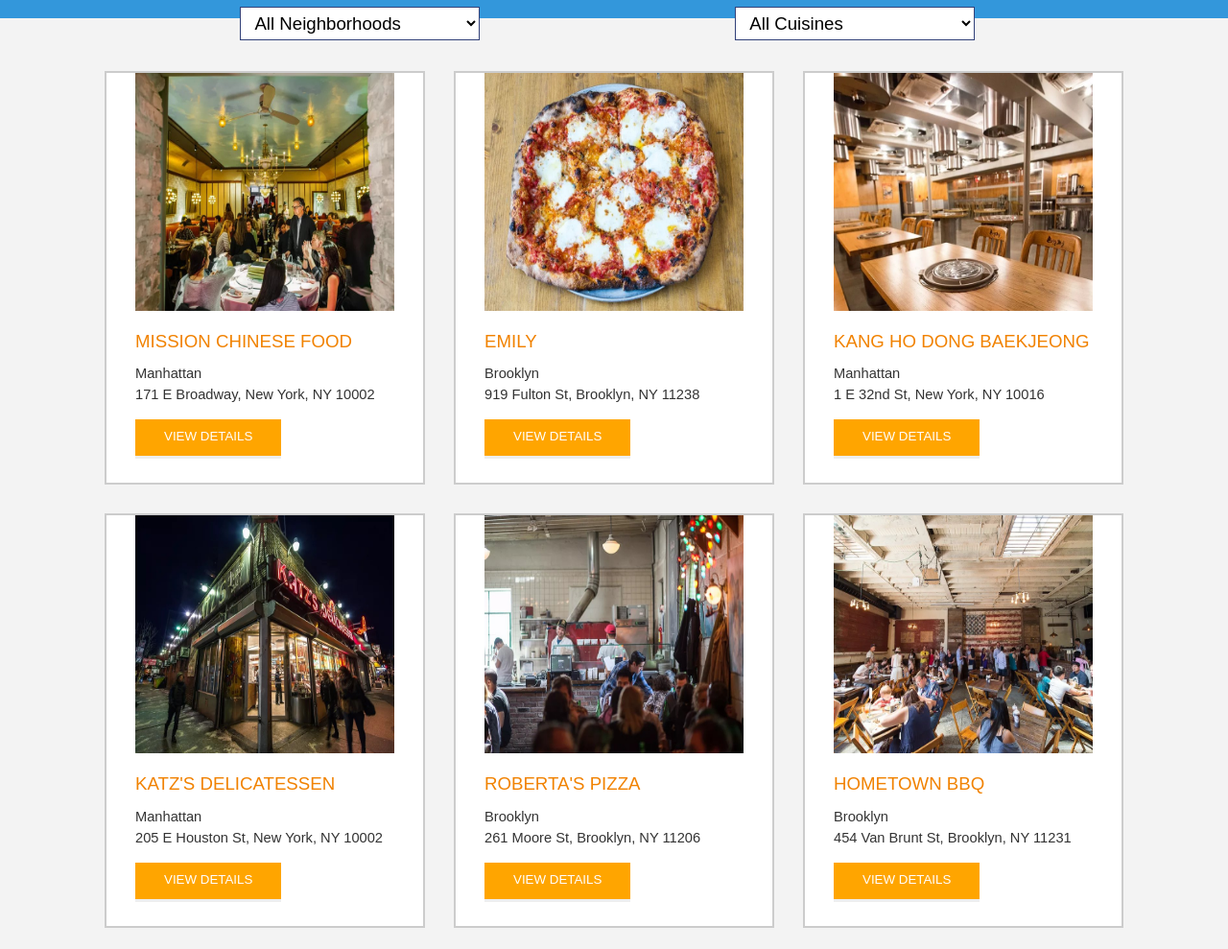
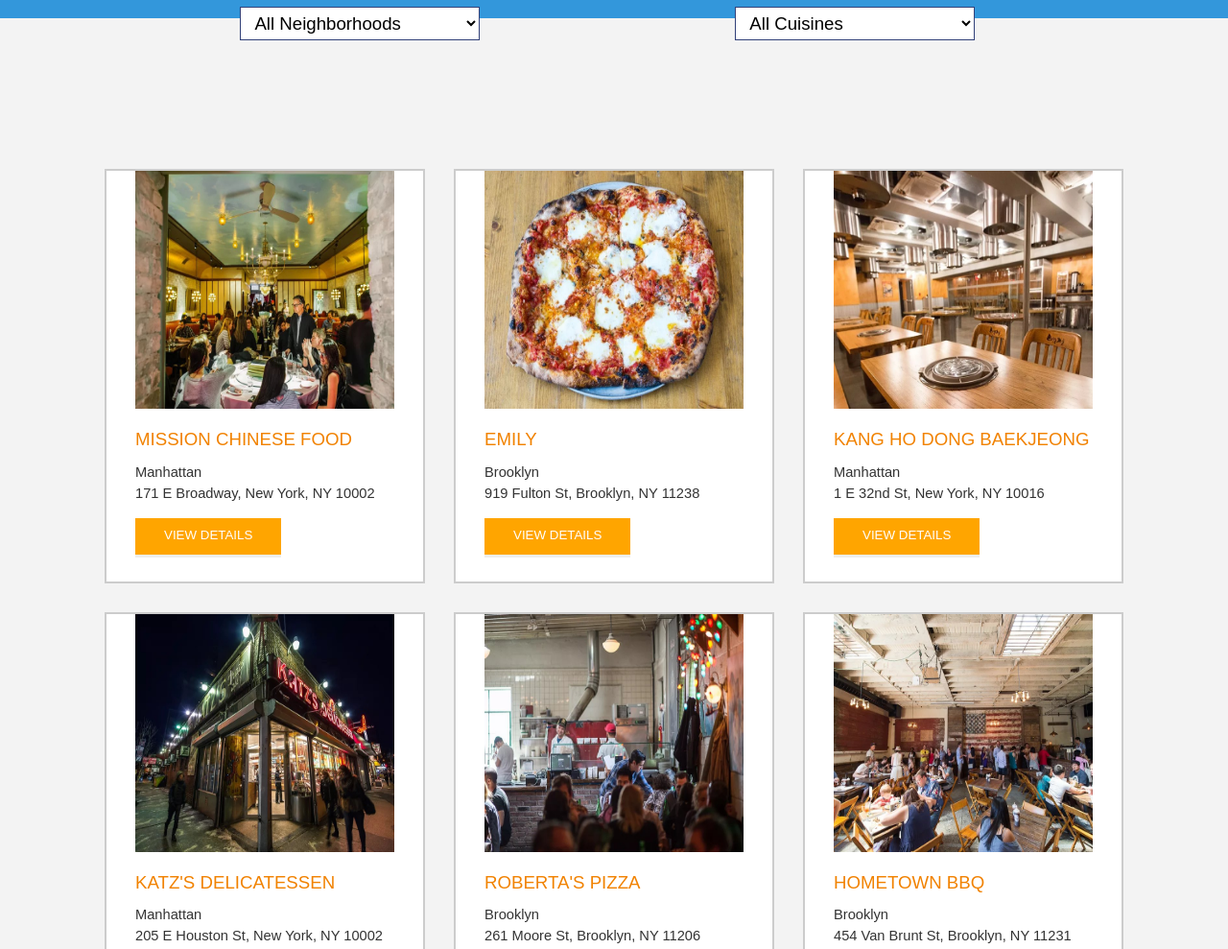
Before and after one commit to walaaayyad/Restaurant-review, a plain HTML site: page index.html in a window 1280 px wide. Shown: the part 511-1500 px from the top of the page at 96% size. Drawn offline with Linux system fonts and the light colour scheme; some packages are replaced by stand-ins of ours.

Commit message:
fix resposive

```diff
--- a/css/styles.css
+++ b/css/styles.css
@@ -157,7 +157,7 @@ nav h1 a {
 #restaurants-list {
   background-color: #f3f3f3;
   list-style: outside none none;
-  margin: 0;
+  margin-top: 8%;
   padding: 40px 54px 60px;
   text-align: center;
   display: flex;
```
